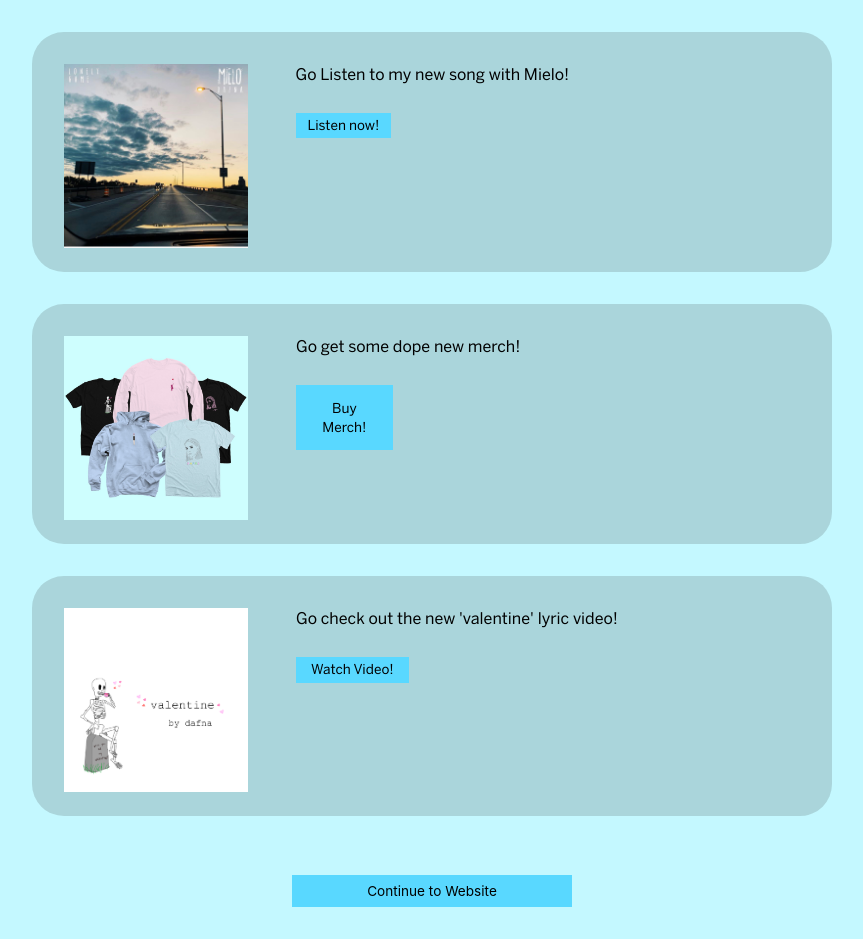
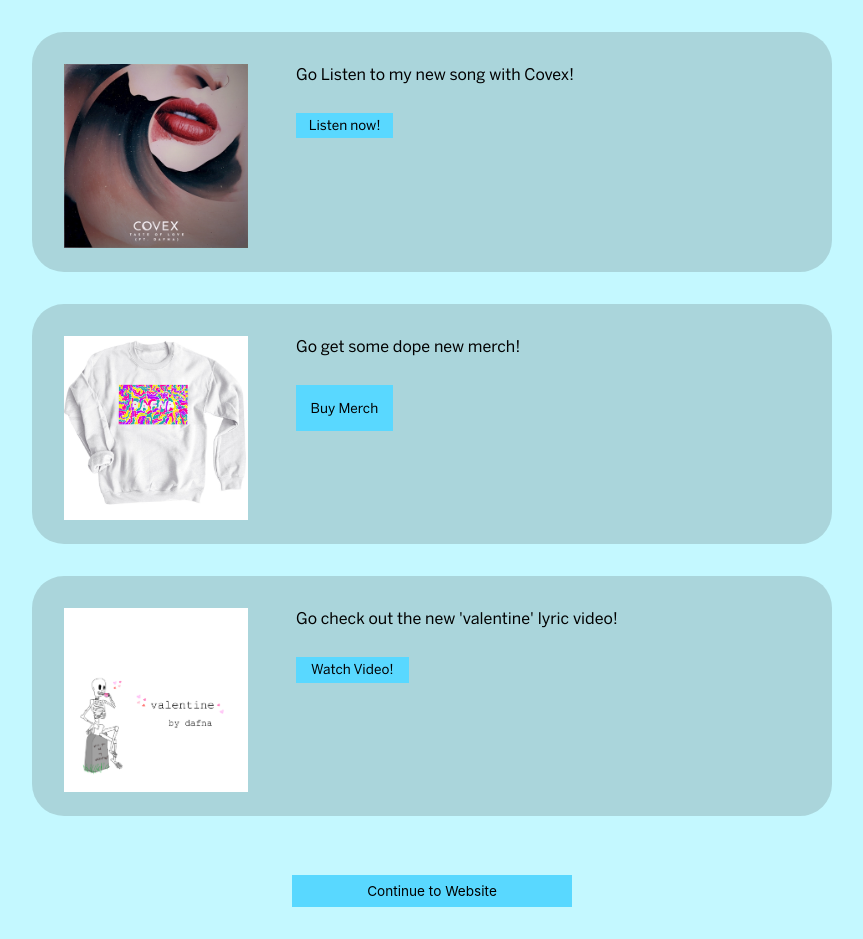
Before and after one commit to dafnamargalit/dafna, a React (Create React App) app: page / in a window 1280 px wide. Shown: the whole page, without its empty margins (208-1071 px from the left). Built offline with nearby package versions, Linux system fonts and the light colour scheme.

Commit message:
music update

```diff
--- a/src/components/Landing/Landing.js
+++ b/src/components/Landing/Landing.js
@@ -1,10 +1,10 @@
 import React from 'react';
 import {Link} from 'react-router-dom';
 
-import album from '../media/album-covers/lonely_game.jpg';
-import poster from '../media/images/gothababe-poster.png';
+import album from '../media/album-covers/tasteoflove.jpg';
+// import poster from '../media/images/gothababe-poster.png';
 import vid from '../media/images/val-lyric.png';
-import merch from '../media/images/merch.jpg';
+import merch from '../media/images/merch.png';
 import './Landing.css';
 
 const Landing = () => {
@@ -15,9 +15,9 @@ const Landing = () => {
             <div className="content">
                 <img className="resize" src={album} alt="album"></img>
                 <div className="landing-description">
-                Go Listen to my new song with Mielo!
+                Go Listen to my new song with Covex!
                     <br></br>
-                    <a className="landing-button" href="https://ditto.fm/lonely-game">
+                    <a className="landing-button" href="https://frtyfve.lnk.to/TasteOfLove">
                         Listen now!
                     </a>
                 </div>
@@ -38,7 +38,7 @@ const Landing = () => {
                 Go get some dope new merch!
                     <br></br>
                     <a className="landing-button" href="https://www.bonfire.com/store/dafna/" style={{padding:'1em'}}>
-                        Buy Merch!
+                        Buy Merch
                     </a>
                 </div>
             </div>
@@ -64,8 +64,8 @@ const Landing = () => {
             <div className="item">
             <img className="mobile-resize" src={album} alt="album"></img>
                 <br></br>
-                    <a className="mobile-button" href="https://ditto.fm/lonely-game">
-                        Go listen to my new song with Mielo!
+                    <a className="mobile-button" href="https://frtyfve.lnk.to/TasteOfLove">
+                        Go listen to my new song with Covex!
                     </a>
 
             </div>
```
Also changed, not shown: src/components/media/album-covers/tasteoflove.jpg (added), src/components/media/images/merch.png (added).
